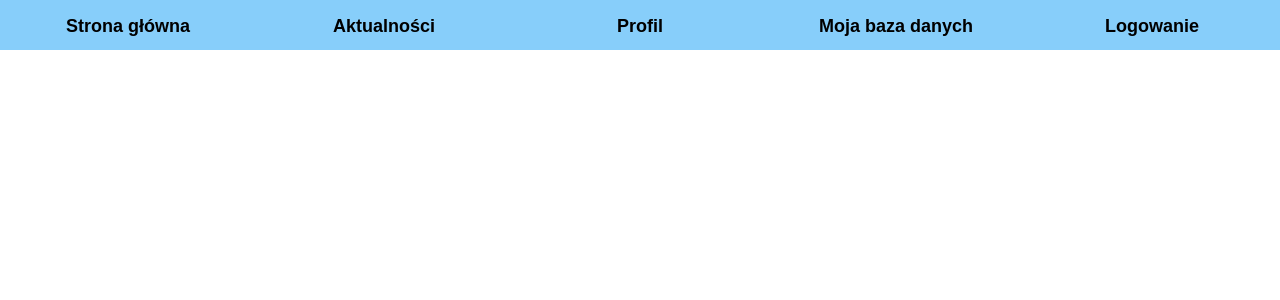
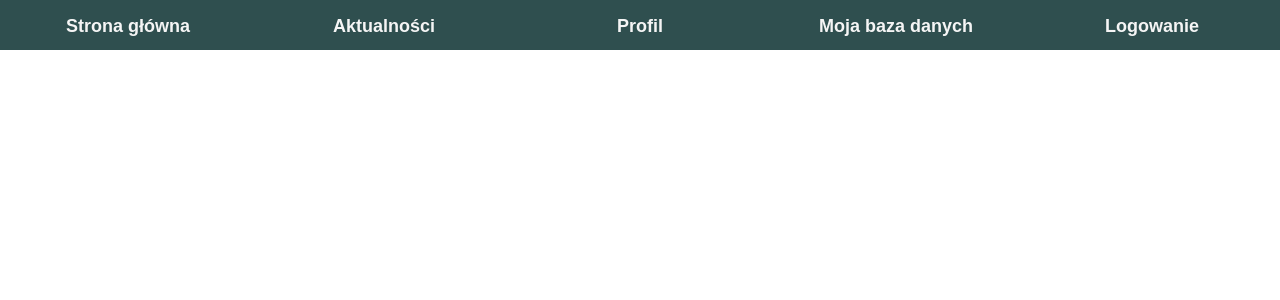
Before and after one commit to BartekBuczek/Bartek_Buczek_strona, a PHP site: page / in a window 1280 px wide. Shown: the top 300 px of the page. Run offline with PHP 8.4, Linux system fonts and the light colour scheme.

Commit message:
Update style.css

```diff
--- a/style.css
+++ b/style.css
@@ -6,14 +6,12 @@ header{
     left: 0px;
     height: 50px;
     width: 100%;
-    background-color: lightskyblue;
+    background-color: darkslategray;
     text-align: center;
-    border-bottom: 1px;
-    border-color: black;
 }
 th{
     display:inline-block;
-    padding: 16px 0 16px 0;
+	padding: 16px 0 16px 0;
     position: absolute;
     width: 20%;
     height: 100%;
@@ -23,8 +21,8 @@ th{
 tr{
     position: absolute;
     padding:0;
-    margin:0;
-    text-align:center;
+	margin:0;
+	text-align:center;
     width: 100%;
     height: 100%;
     top: 0;
@@ -32,7 +30,7 @@ tr{
 }
 a{
     text-decoration: none;
-    color: black;
+    color: whitesmoke;
     font-family: Arial, Helvetica, sans-serif;
     font-size: 18px;
 }
```
